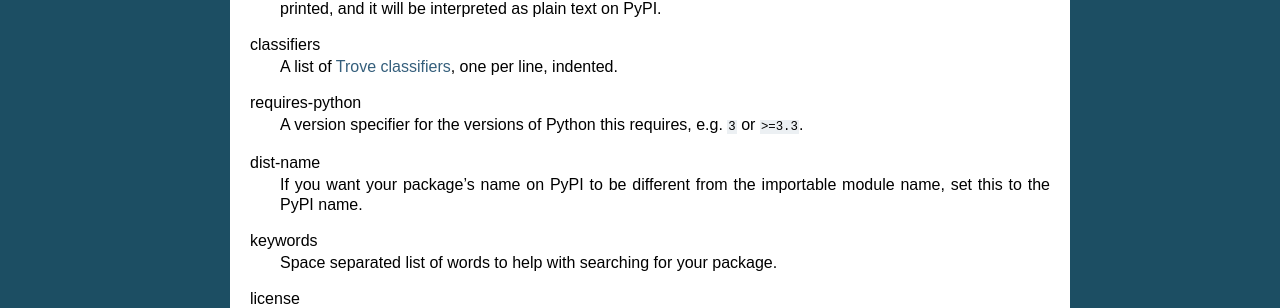
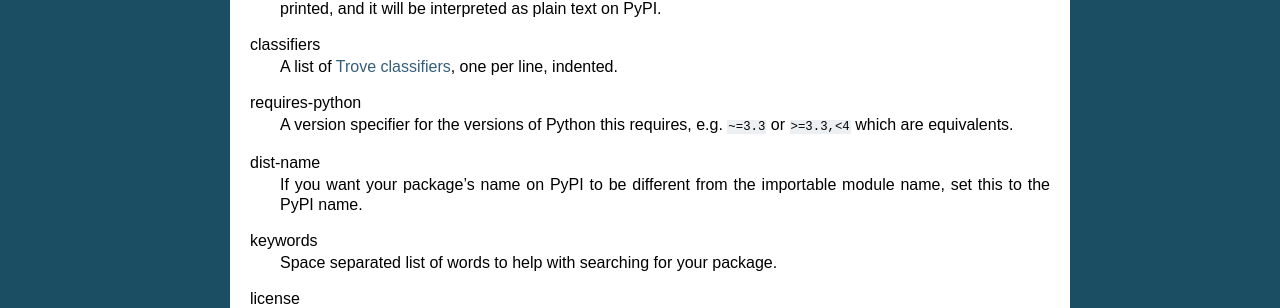
Before and after one commit to pypa/flit, a Sphinx documentation site: the page built from doc/flit_ini.rst, in a window 1280 px wide. Shown: the part 956-1264 px from the top of the page. Built offline with Sphinx 7.4.7, drawn with Linux system fonts in a browser that asks for light colours.

Commit message:
Update docs Python Version requires with best parctices

```diff
--- a/doc/flit_ini.rst
+++ b/doc/flit_ini.rst
@@ -57,8 +57,8 @@ classifiers
   A list of `Trove classifiers <https://pypi.python.org/pypi?%3Aaction=list_classifiers>`_,
   one per line, indented.
 requires-python
-  A version specifier for the versions of Python this requires, e.g. ``3`` or
-  ``>=3.3``.
+  A version specifier for the versions of Python this requires, e.g. ``~=3.3`` or
+  ``>=3.3,<4`` which are equivalents.
 dist-name
   If you want your package's name on PyPI to be different from the importable
   module name, set this to the PyPI name.
```
